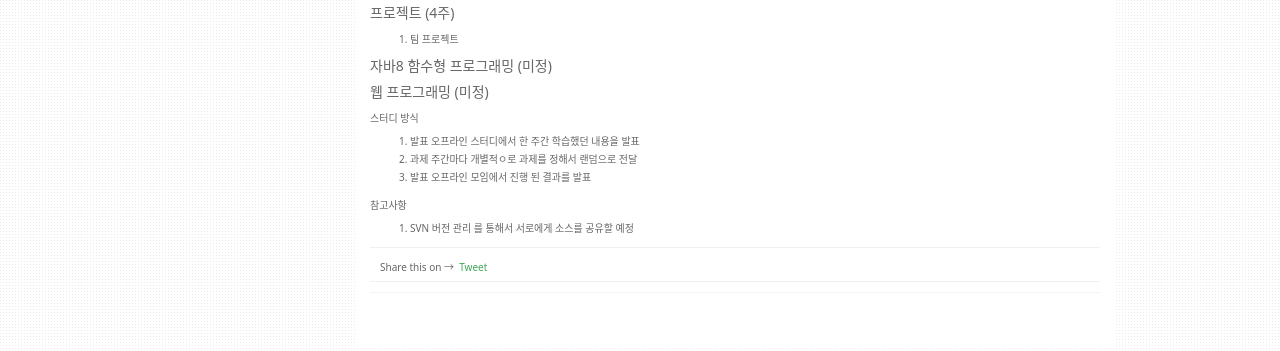
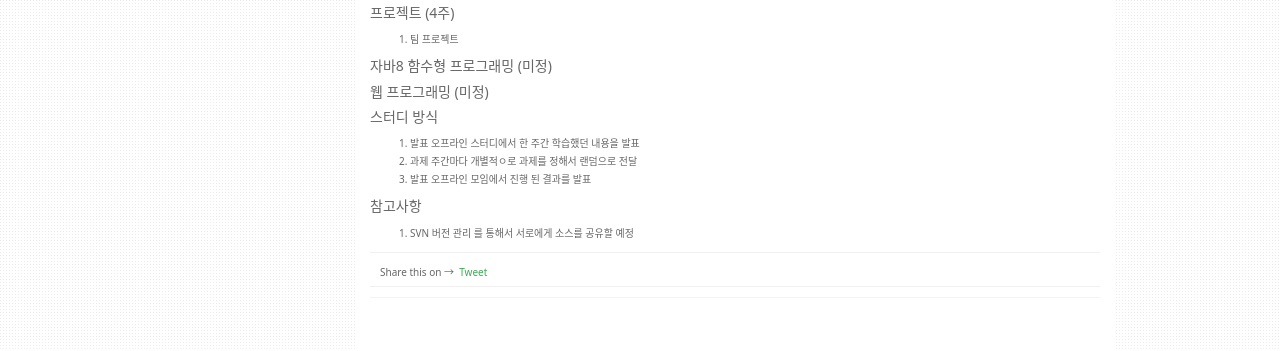
Before and after one commit to dev-docs/document, a Jekyll site: the page built from _posts/2019-03-19-Java-Study-page.md, in a window 1280 px wide and 1122 px high. Shown: the part 771-1122 px from the top of the window. Built offline with Jekyll 4.4.1, drawn with Linux system fonts in a browser that asks for light colours; nearby versions of some CDN libraries; comment, search, counter and statistics services are not loaded.

```diff
--- a/_posts/2019-03-19-Java-Study-page.md
+++ b/_posts/2019-03-19-Java-Study-page.md
@@ -66,18 +66,12 @@ categories: [group]
 
 ##### 웹 프로그래밍 (미정)
 
-
-
-
-
-스터디 방식
+##### 스터디 방식
 
 1. 발표 오프라인 스터디에서 한 주간 학습했던 내용을 발표
 2. 과제 주간마다 개별적ㅇ로 과제를 정해서 랜덤으로 전달
 3. 발표 오프라인 모임에서 진행 된 결과를 발표
 
-
-
-참고사항
+##### 참고사항
 
 1. SVN 버전 관리 를 통해서 서로에게 소스를 공유할 예정
```
